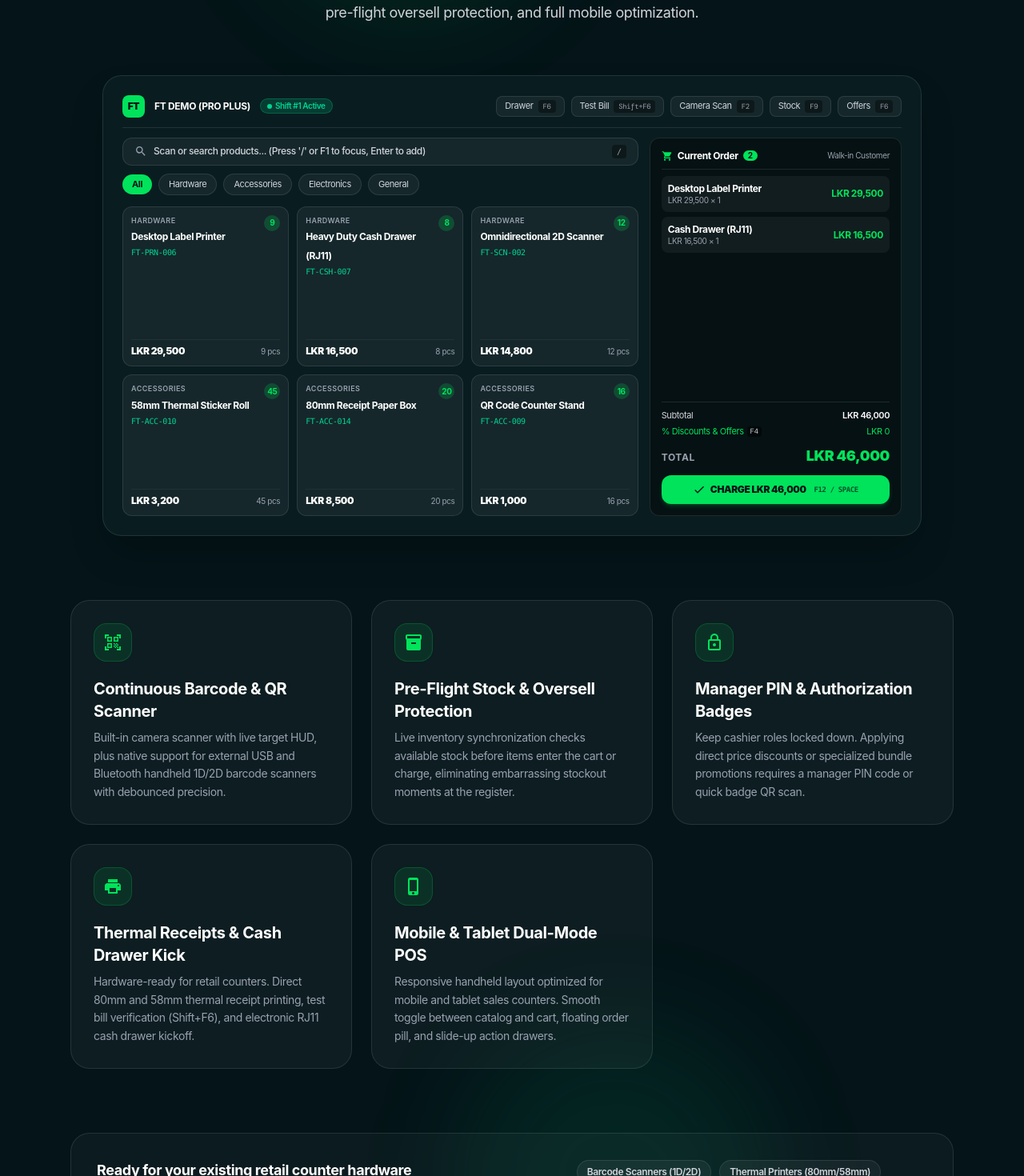
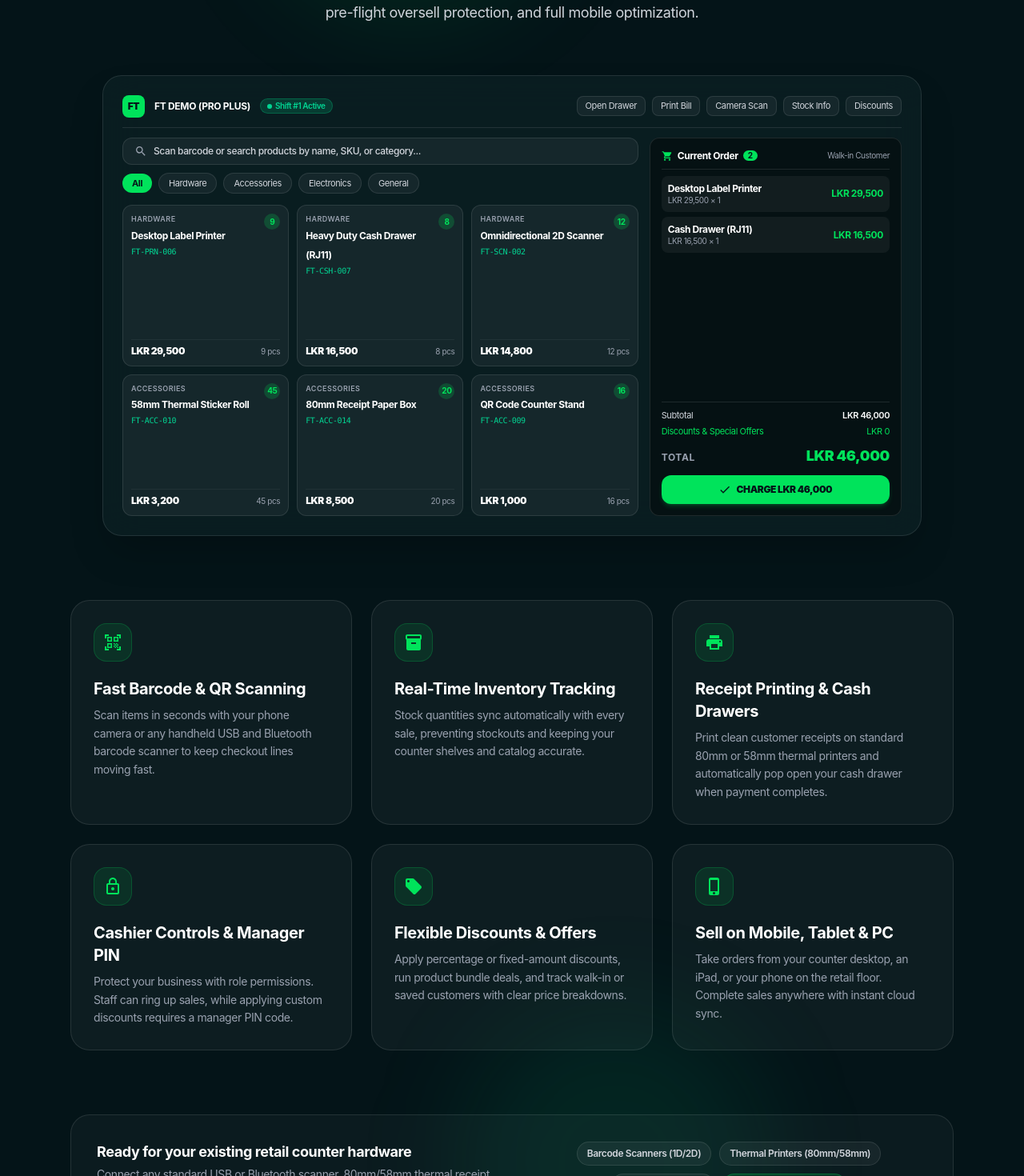
Before and after one commit to frametoque/framebooks, a Next.js app: page / in a window 1280 px wide. Shown: the part 3320-4790 px from the top of the page at 80% size. Built offline with nearby package versions, Linux system fonts and the light colour scheme; no server answers; the database is empty; a web font is replaced by a local one.

Commit message:
content(landing): rewrite POS features grid with user-friendly copy and remove keyboard shortcuts

```diff
--- a/src/components/landing/LandingClient.tsx
+++ b/src/components/landing/LandingClient.tsx
@@ -7,7 +7,7 @@ import {
   MdCheck, MdTrendingUp, MdAccountBalance, MdCallMade, MdCallReceived,
   MdInsertDriveFile, MdGroup, MdInventory, MdSecurity, MdGroups, MdPerson,
   MdArrowForward, MdPointOfSale, MdQrCodeScanner, MdPrint, MdFlashOn,
-  MdLockOutline, MdPhoneIphone, MdSearch, MdShoppingCart
+  MdLockOutline, MdPhoneIphone, MdSearch, MdShoppingCart, MdLocalOffer
 } from 'react-icons/md';
 import { kpis, features, modulesData, workflowSteps, securityFeatures, plans, comparison, faqs, posFeatures } from '@/data/landing/content';
 import PlanFinderWidget from '@/components/landing/PlanFinderWidget';
@@ -470,27 +470,22 @@ export default function LandingClient({ initialPlans }: { initialPlans?: any[] }
                     <span className="w-1.5 h-1.5 rounded-full bg-emerald-400" /> Shift #1 Active
                   </span>
                 </div>
-                {/* Shortcut pills */}
+                {/* Quick Action pills */}
                 <div className="hidden lg:flex items-center gap-2 text-[11px] text-gray-300">
-                  <span className="px-2.5 py-1 rounded-lg bg-white/5 border border-white/10 flex items-center gap-1.5">
-                    <span>Drawer</span>
-                    <kbd className="px-1.5 py-0.5 rounded bg-black/40 text-[9px] font-mono text-gray-400">F6</kbd>
+                  <span className="px-2.5 py-1 rounded-lg bg-white/5 border border-white/10 flex items-center">
+                    <span>Open Drawer</span>
                   </span>
-                  <span className="px-2.5 py-1 rounded-lg bg-white/5 border border-white/10 flex items-center gap-1.5">
-                    <span>Test Bill</span>
-                    <kbd className="px-1.5 py-0.5 rounded bg-black/40 text-[9px] font-mono text-gray-400">Shift+F6</kbd>
+                  <span className="px-2.5 py-1 rounded-lg bg-white/5 border border-white/10 flex items-center">
+                    <span>Print Bill</span>
                   </span>
-                  <span className="px-2.5 py-1 rounded-lg bg-white/5 border border-white/10 flex items-center gap-1.5">
+                  <span className="px-2.5 py-1 rounded-lg bg-white/5 border border-white/10 flex items-center">
                     <span>Camera Scan</span>
-                    <kbd className="px-1.5 py-0.5 rounded bg-black/40 text-[9px] font-mono text-gray-400">F2</kbd>
                   </span>
-                  <span className="px-2.5 py-1 rounded-lg bg-white/5 border border-white/10 flex items-center gap-1.5">
-                    <span>Stock</span>
-                    <kbd className="px-1.5 py-0.5 rounded bg-black/40 text-[9px] font-mono text-gray-400">F9</kbd>
+                  <span className="px-2.5 py-1 rounded-lg bg-white/5 border border-white/10 flex items-center">
+                    <span>Stock Info</span>
                   </span>
-                  <span className="px-2.5 py-1 rounded-lg bg-white/5 border border-white/10 flex items-center gap-1.5">
-                    <span>Offers</span>
-                    <kbd className="px-1.5 py-0.5 rounded bg-black/40 text-[9px] font-mono text-gray-400">F6</kbd>
+                  <span className="px-2.5 py-1 rounded-lg bg-white/5 border border-white/10 flex items-center">
+                    <span>Discounts</span>
                   </span>
                 </div>
               </div>
@@ -502,8 +497,7 @@ export default function LandingClient({ initialPlans }: { initialPlans?: any[] }
                   {/* Search Bar */}
                   <div className="flex items-center gap-2 px-3.5 py-2 rounded-xl bg-white/5 border border-white/10 text-xs text-gray-400 shrink-0">
                     <MdSearch className="w-4 h-4 text-gray-400 shrink-0" />
-                    <span className="text-gray-300 font-medium truncate">Scan or search products... (Press &apos;/&apos; or F1 to focus, Enter to add)</span>
-                    <span className="ml-auto px-1.5 py-0.5 rounded bg-black/40 text-[10px] font-mono text-gray-400">/</span>
+                    <span className="text-gray-300 font-medium truncate">Scan barcode or search products by name, SKU, or category...</span>
                   </div>
 
                   {/* Categories */}
@@ -647,10 +641,7 @@ export default function LandingClient({ initialPlans }: { initialPlans?: any[] }
                       <span className="font-semibold text-white">LKR 46,000</span>
                     </div>
                     <div className="flex justify-between items-center text-[11px] text-[#00E35B] mb-2">
-                      <span className="flex items-center gap-1">
-                        <span>% Discounts & Offers</span>
-                        <kbd className="px-1 py-0.2 rounded bg-black/50 text-[9px] text-gray-300">F4</kbd>
-                      </span>
+                      <span>Discounts & Special Offers</span>
                       <span>LKR 0</span>
                     </div>
                     <div className="flex justify-between items-baseline mb-2.5">
@@ -664,7 +655,6 @@ export default function LandingClient({ initialPlans }: { initialPlans?: any[] }
                     >
                       <MdCheck className="w-4 h-4" />
                       <span>CHARGE LKR 46,000</span>
-                      <span className="text-[9px] font-mono opacity-70 ml-1">F12 / SPACE</span>
                     </button>
                   </div>
                 </div>
@@ -686,6 +676,7 @@ export default function LandingClient({ initialPlans }: { initialPlans?: any[] }
                       {feat.icon === 'MdLockOutline' && <MdLockOutline />}
                       {feat.icon === 'MdPrint' && <MdPrint />}
                       {feat.icon === 'MdPhoneIphone' && <MdPhoneIphone />}
+                      {feat.icon === 'MdLocalOffer' && <MdLocalOffer />}
                     </div>
                     <h3 className="text-lg sm:text-xl font-bold text-white mb-2">{feat.title}</h3>
                     <p className="text-xs sm:text-sm text-gray-400 leading-relaxed">{feat.description}</p>
--- a/src/data/landing/content.ts
+++ b/src/data/landing/content.ts
@@ -175,28 +175,33 @@ export const plans = [
 
 export const posFeatures = [
   {
-    title: 'Continuous Barcode & QR Scanner',
-    description: 'Built-in camera scanner with live target HUD, plus native support for external USB and Bluetooth handheld 1D/2D barcode scanners with debounced precision.',
+    title: 'Fast Barcode & QR Scanning',
+    description: 'Scan items in seconds with your phone camera or any handheld USB and Bluetooth barcode scanner to keep checkout lines moving fast.',
     icon: 'MdQrCodeScanner',
   },
   {
-    title: 'Pre-Flight Stock & Oversell Protection',
-    description: 'Live inventory synchronization checks available stock before items enter the cart or charge, eliminating embarrassing stockout moments at the register.',
+    title: 'Real-Time Inventory Tracking',
+    description: 'Stock quantities sync automatically with every sale, preventing stockouts and keeping your counter shelves and catalog accurate.',
     icon: 'MdInventory',
   },
   {
-    title: 'Manager PIN & Authorization Badges',
-    description: 'Keep cashier roles locked down. Applying direct price discounts or specialized bundle promotions requires a manager PIN code or quick badge QR scan.',
+    title: 'Receipt Printing & Cash Drawers',
+    description: 'Print clean customer receipts on standard 80mm or 58mm thermal printers and automatically pop open your cash drawer when payment completes.',
+    icon: 'MdPrint',
+  },
+  {
+    title: 'Cashier Controls & Manager PIN',
+    description: 'Protect your business with role permissions. Staff can ring up sales, while applying custom discounts requires a manager PIN code.',
     icon: 'MdLockOutline',
   },
   {
-    title: 'Thermal Receipts & Cash Drawer Kick',
-    description: 'Hardware-ready for retail counters. Direct 80mm and 58mm thermal receipt printing, test bill verification (Shift+F6), and electronic RJ11 cash drawer kickoff.',
-    icon: 'MdPrint',
+    title: 'Flexible Discounts & Offers',
+    description: 'Apply percentage or fixed-amount discounts, run product bundle deals, and track walk-in or saved customers with clear price breakdowns.',
+    icon: 'MdLocalOffer',
   },
   {
-    title: 'Mobile & Tablet Dual-Mode POS',
-    description: 'Responsive handheld layout optimized for mobile and tablet sales counters. Smooth toggle between catalog and cart, floating order pill, and slide-up action drawers.',
+    title: 'Sell on Mobile, Tablet & PC',
+    description: 'Take orders from your counter desktop, an iPad, or your phone on the retail floor. Complete sales anywhere with instant cloud sync.',
     icon: 'MdPhoneIphone',
   },
 ];
```
